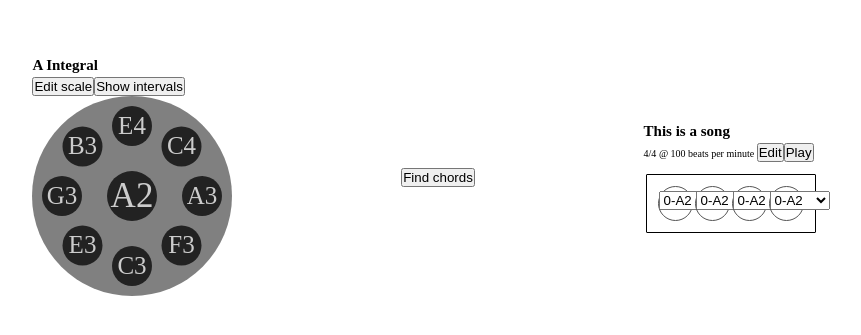
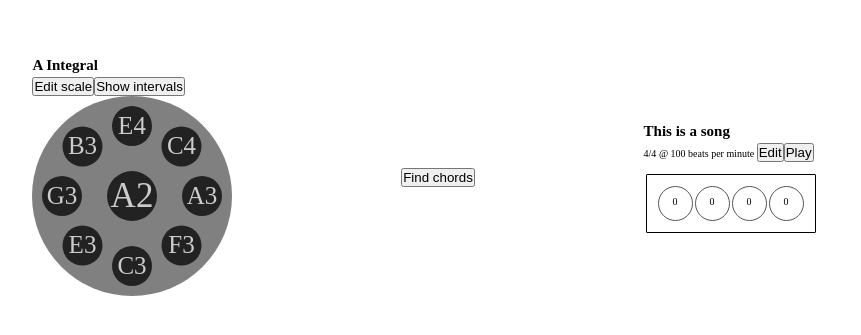
Before and after one commit to Moosees/ding-and-tones, a React (Create React App) app: page / in a window 1280 px wide. Shown: the part 223-558 px from the top of the page, without its empty margins (52-913 px from the left). Built offline with nearby package versions, Linux system fonts and the light colour scheme.

Commit message:
Only show inputs for modifying beats when isEditing is true

```diff
--- a/src/components/beat/Beat.jsx
+++ b/src/components/beat/Beat.jsx
@@ -11,6 +11,7 @@ const Beat = ({
   currentBar,
   currentBeat,
   isSongPlaying,
+  isEditing,
   updateBeat,
   options,
   isAccented,
@@ -24,6 +25,7 @@ const Beat = ({
       isPlaying={arrangementId === currentBar && beat.beatId === currentBeat}
       isAccented={isAccented}
     >
+      {isEditing ? (
         <select
           value={beat.sound}
           disabled={isSongPlaying}
@@ -31,6 +33,9 @@ const Beat = ({
         >
           {options}
         </select>
+      ) : (
+        <span>{beat.sound}</span>
+      )}
     </BeatContainer>
   );
 };
@@ -39,6 +44,7 @@ const mapStateToProps = ({ song }) => ({
   currentBar: song.currentBar,
   currentBeat: song.currentBeat,
   isSongPlaying: song.isSongPlaying,
+  isEditing: song.isEditing,
 });
 
 export default connect(mapStateToProps, { updateBeat })(Beat);
```
Lines whose indentation alone changed are shown as unchanged.
